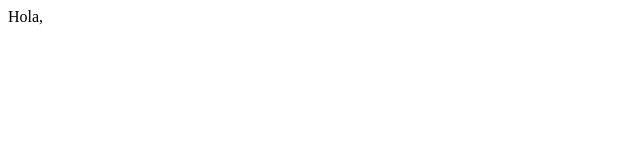
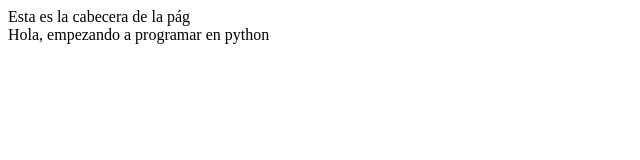
Before and after one commit to Monikvb/Ejercicios-de-adalab, a plain HTML site: page Modulo-1-leccion-01-ejercicio-1/index.html in a window 1280 px wide. Shown: the whole page, without its empty margins (0-640 px from the left). Drawn offline with Linux system fonts and the light colour scheme.

Commit message:
Add header

```diff
--- a/Modulo-1-leccion-01-ejercicio-1/index.html
+++ b/Modulo-1-leccion-01-ejercicio-1/index.html
@@ -6,6 +6,7 @@
     <title>Document</title>
 </head>
 <body>
-    Hola,
+    <header>Esta es la cabecera de la pág</header>
+    Hola, empezando a programar en python
 </body>
 </html>
```
